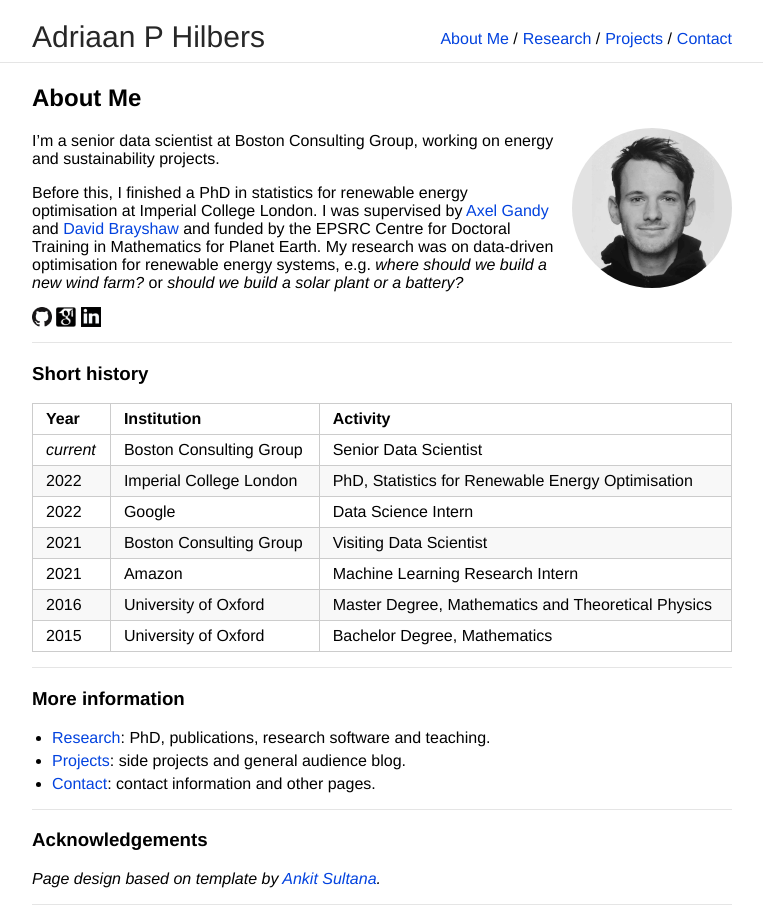
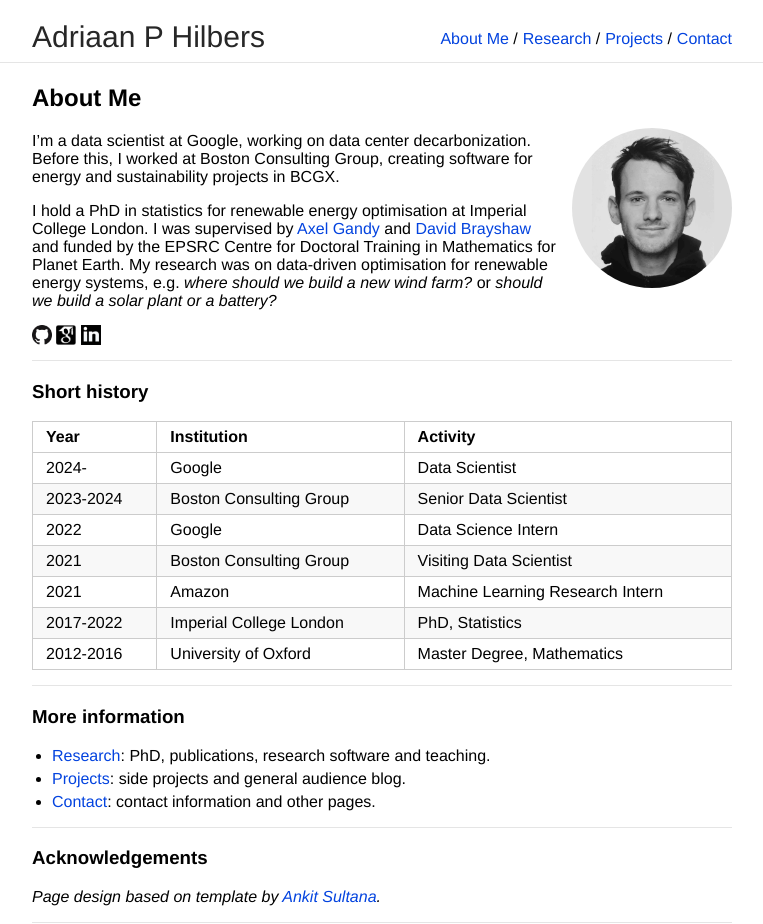
Before and after one commit to ahilbers/ahilbers.github.io, a Jekyll site: the page built from index.md, in a window 1280 px wide. Shown: the whole page, without its empty margins (258-1021 px from the left). Built offline with Jekyll 4.4.1, drawn with Linux system fonts in a browser that asks for light colours; our own code applies the rules of GitHub Pages for plain Markdown files.

Commit message:
update with new position

```diff
--- a/index.md
+++ b/index.md
@@ -7,9 +7,9 @@
 
 <img class="profile-picture" src="images/adriaan.jpg">
 
-I'm a senior data scientist at Boston Consulting Group, working on energy and sustainability projects.
+I'm a data scientist at Google, working on data center decarbonization. Before this, I worked at Boston Consulting Group, creating software for energy and sustainability projects in BCGX.
 
-Before this, I finished a PhD in statistics for renewable energy optimisation at Imperial College London. I was supervised by [Axel Gandy](http://wwwf.imperial.ac.uk/~agandy/) and [David Brayshaw](https://research.reading.ac.uk/meteorology/people/david-brayshaw/) and funded by the EPSRC Centre for Doctoral Training in Mathematics for Planet Earth. My research was on data-driven optimisation for renewable energy systems, e.g. *where should we build a new wind farm?* or *should we build a solar plant or a battery?*
+I hold a PhD in statistics for renewable energy optimisation at Imperial College London. I was supervised by [Axel Gandy](http://wwwf.imperial.ac.uk/~agandy/) and [David Brayshaw](https://research.reading.ac.uk/meteorology/people/david-brayshaw/) and funded by the EPSRC Centre for Doctoral Training in Mathematics for Planet Earth. My research was on data-driven optimisation for renewable energy systems, e.g. *where should we build a new wind farm?* or *should we build a solar plant or a battery?*
 
 <a href = "https://github.com/ahilbers"> <img class="inline-picture" src="images/github.png" /> </a>
 <a href = "https://scholar.google.com/citations?user=SqSbcwQAAAAJ&hl=en&oi=ao"> <img class="inline-picture" src="images/scholar.jpg" /> </a>
@@ -21,13 +21,13 @@
 
 | Year | Institution | Activity |
 | ---- | ----- | ---- |
-| *current* | Boston Consulting Group | Senior Data Scientist |
-| 2022 | Imperial College London | PhD, Statistics for Renewable Energy Optimisation |
+| 2024- | Google | Data Scientist |
+| 2023-2024 | Boston Consulting Group | Senior Data Scientist |
 | 2022 | Google | Data Science Intern |
 | 2021 | Boston Consulting Group | Visiting Data Scientist |
 | 2021 | Amazon | Machine Learning Research Intern |
-| 2016 | University of Oxford | Master Degree, Mathematics and Theoretical Physics |
-| 2015 | University of Oxford | Bachelor Degree, Mathematics |
+| 2017-2022 | Imperial College London | PhD, Statistics |
+| 2012-2016 | University of Oxford | Master Degree, Mathematics |
 
 ---
 
```
Also changed, not shown: projects.md (+1 -1 lines).
